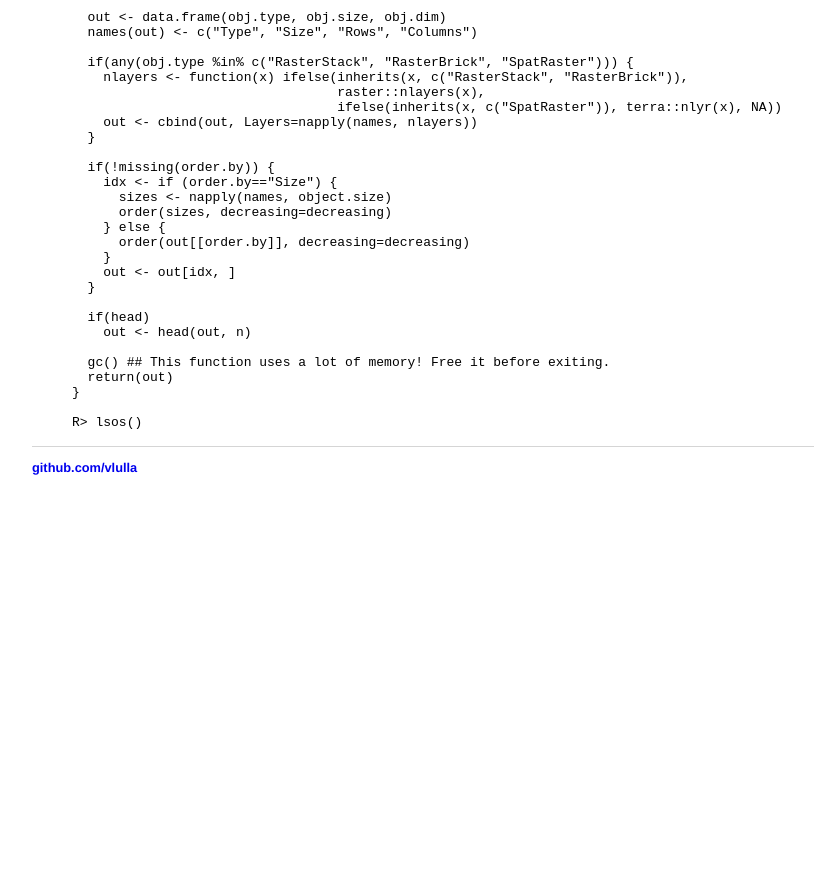
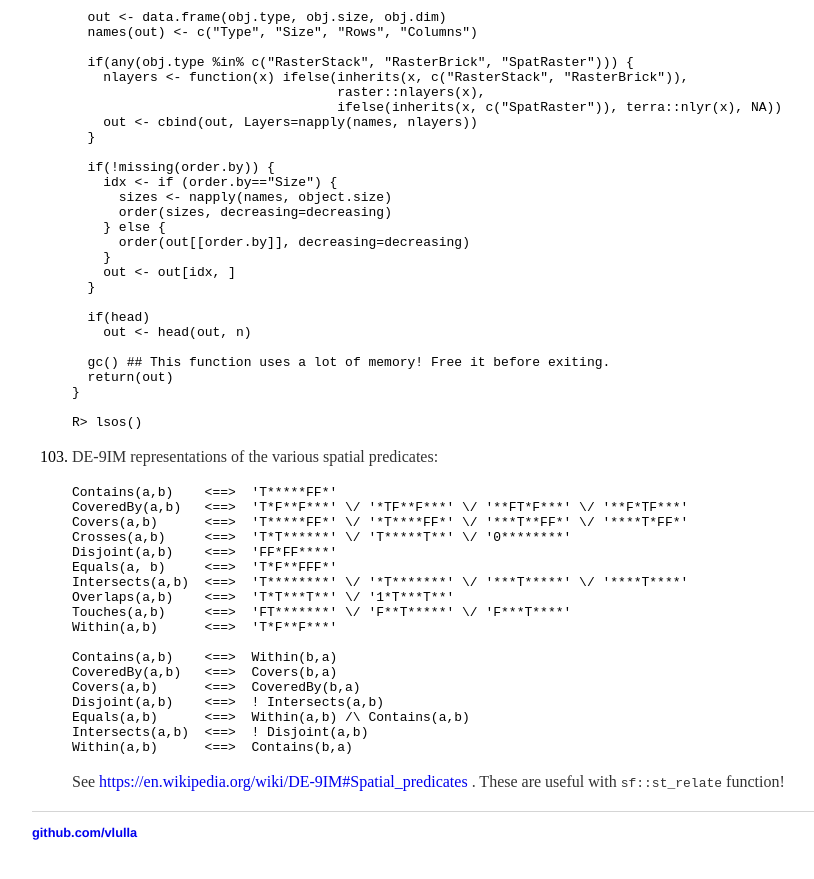
Before and after one commit to vlulla/vlulla.github.io, a Jekyll site: the page built from NOTES_R.md, in a window 1280 px wide and 900 px high, scrolled down 20949 px. Shown: the top 879 px of the window, without its empty margins (96-910 px from the left). Built offline with Jekyll 4.4.1, drawn with Linux system fonts in a browser that asks for light colours; before the commit the page ends 21484 px from its top, so only the background shows below that.

Commit message:
Added DE-9IM representations for various spatial predicates.
These representations are very useful in Postgis and st_relate function!

````diff
--- a/NOTES_R.md
+++ b/NOTES_R.md
@@ -1630,3 +1630,27 @@ layout: default
 
      R> lsos()
      ```
+103. DE-9IM representations of the various spatial predicates:
+
+     ```
+     Contains(a,b)    <==>  'T*****FF*'
+     CoveredBy(a,b)   <==>  'T*F**F***' \/ '*TF**F***' \/ '**FT*F***' \/ '**F*TF***'
+     Covers(a,b)      <==>  'T*****FF*' \/ '*T****FF*' \/ '***T**FF*' \/ '****T*FF*'
+     Crosses(a,b)     <==>  'T*T******' \/ 'T*****T**' \/ '0********'
+     Disjoint(a,b)    <==>  'FF*FF****'
+     Equals(a, b)     <==>  'T*F**FFF*'
+     Intersects(a,b)  <==>  'T********' \/ '*T*******' \/ '***T*****' \/ '****T****'
+     Overlaps(a,b)    <==>  'T*T***T**' \/ '1*T***T**'
+     Touches(a,b)     <==>  'FT*******' \/ 'F**T*****' \/ 'F***T****'
+     Within(a,b)      <==>  'T*F**F***'
+
+     Contains(a,b)    <==>  Within(b,a)
+     CoveredBy(a,b)   <==>  Covers(b,a)
+     Covers(a,b)      <==>  CoveredBy(b,a)
+     Disjoint(a,b)    <==>  ! Intersects(a,b)
+     Equals(a,b)      <==>  Within(a,b) /\ Contains(a,b)
+     Intersects(a,b)  <==>  ! Disjoint(a,b)
+     Within(a,b)      <==>  Contains(b,a)
+     ```
+
+     See <https://en.wikipedia.org/wiki/DE-9IM#Spatial_predicates> . These are useful with `sf::st_relate` function!
````
